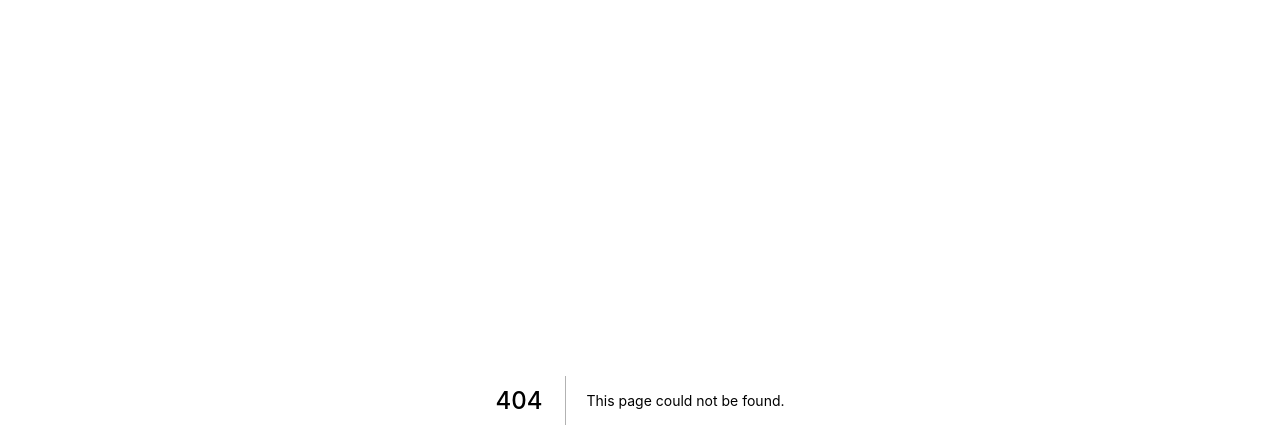
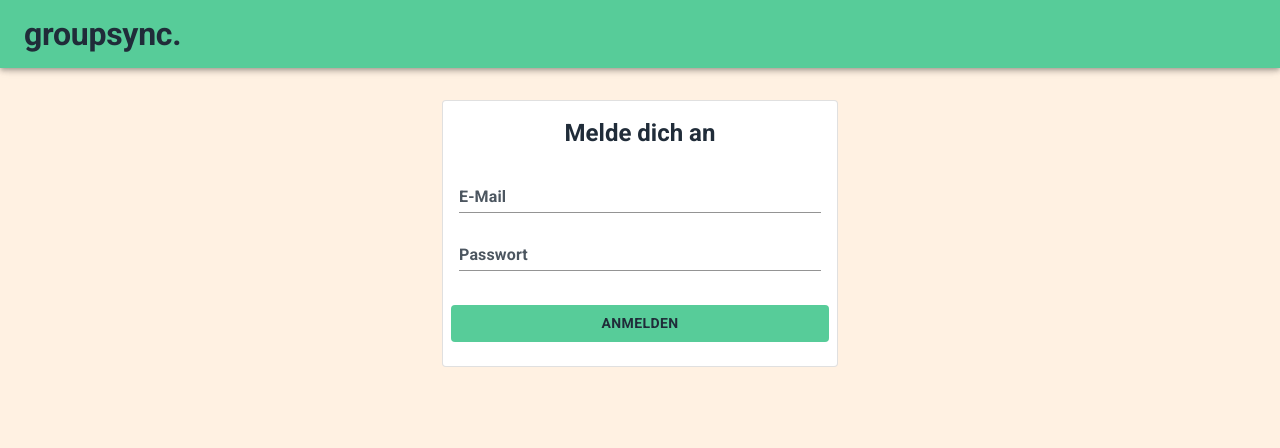
Before and after one commit to DazeSace/groupsync-app, a Next.js app in the folder src/frontend/: page /login in a window 1280 px wide. Before the commit this address had no page. Shown: the top 448 px of the page. Built offline with nearby package versions, Linux system fonts and the light colour scheme.

Commit message:
redneck index page

```diff
--- /dev/null
+++ b/src/frontend/components/LoginForm.js
@@ -0,0 +1,51 @@
+import React from "react";
+import {
+    Button,
+    Card,
+    CardActions,
+    CardContent,
+    CardHeader,
+    Container, TextField,
+    withStyles
+} from "@material-ui/core";
+import Palette from "../styles/Palette";
+
+
+const LoginForm = () => {
+
+    const RegisterButton = withStyles({
+        root: {
+            background: Palette.palette.primary.main,
+            color: Palette.palette.info.main,
+            marginBottom: 16,
+            "&:hover": {
+                backgroundColor: Palette.palette.primary.light,
+            },
+            "&:active": {
+                background: Palette.palette.primary.dark,
+            },
+            "&:focus": {
+                background: Palette.palette.primary.main,
+            }
+        }
+    })(Button)
+
+    return (
+        <Container maxWidth={"xs"} >
+            <Card variant={"outlined"}>
+                <CardHeader titleTypographyProps={{align: "center"}} title={"Melde dich an"}/>
+                <CardContent>
+                    <TextField id={"email"} name={"email"} label={"E-Mail"} fullWidth/>
+                    <TextField id={"password"} name={"password"} label={"Passwort"} type={"password"} fullWidth/>
+                </CardContent>
+                <CardActions>
+                    <RegisterButton fullWidth>
+                        Anmelden
+                    </RegisterButton>
+                </CardActions>
+            </Card>
+        </Container>
+    )
+}
+
+export default LoginForm
--- /dev/null
+++ b/src/frontend/pages/login.js
@@ -0,0 +1,25 @@
+import Head from 'next/head'
+import DefaultTheme from "../styles/DefaultTheme";
+import TopAppBar from "../components/TopAppBar";
+import React from "react";
+import {MuiThemeProvider} from "@material-ui/core";
+import LoginForm from "../components/LoginForm";
+
+const login = () => {
+    return (
+        <div>
+            <Head>
+                <title>Create Next App</title>
+                <meta name="description" content="Generated by create next app"/>
+                <link rel="icon" href={"/favicon.ico"}/>
+            </Head>
+            <main>
+                <MuiThemeProvider theme={DefaultTheme}>
+                    <TopAppBar/>
+                    <LoginForm/>
+                </MuiThemeProvider>
+            </main>
+        </div>
+    )
+}
+export default login
--- a/src/frontend/styles/DefaultTheme.js
+++ b/src/frontend/styles/DefaultTheme.js
@@ -12,7 +12,7 @@ const DefaultTheme = createTheme({
                 backgroundColor: Palette.palette.secondary.light,
             },
             maxWidthXs: {
-                marginTop: 100
+                marginTop: 100,
             },
             maxWidthLg: {
                 marginTop: 100
@@ -24,6 +24,12 @@ const DefaultTheme = createTheme({
         MuiTypography: {
             colorPrimary: {
                 color: Palette.palette.primary.main
+            },
+            colorSecondary: {
+                color: Palette.palette.info.main
+            },
+            body1: {
+                textAlign: "center",
             },
             h2: {
                 color: Palette.palette.info.main,
@@ -106,6 +112,7 @@ const DefaultTheme = createTheme({
             }
         },
         MuiButton: {
+
             fullWidth: {
                 background: Palette.palette.primary.main,
                 marginBottom: 16,
@@ -118,17 +125,11 @@ const DefaultTheme = createTheme({
                 "&:focus": {
                     background: Palette.palette.primary.main,
                 },
-                "&label": {
-                    color: Palette.palette.info.main,
-                }
-            },
-            label: {
-                color: "inherit"
             },
             textPrimary: {
                 color: Palette.palette.primary.main
-            }
-        }
+            },
+        },
     }
 })
 
```
Also changed, not shown: src/frontend/pages/index.js (+13 -4 lines).
